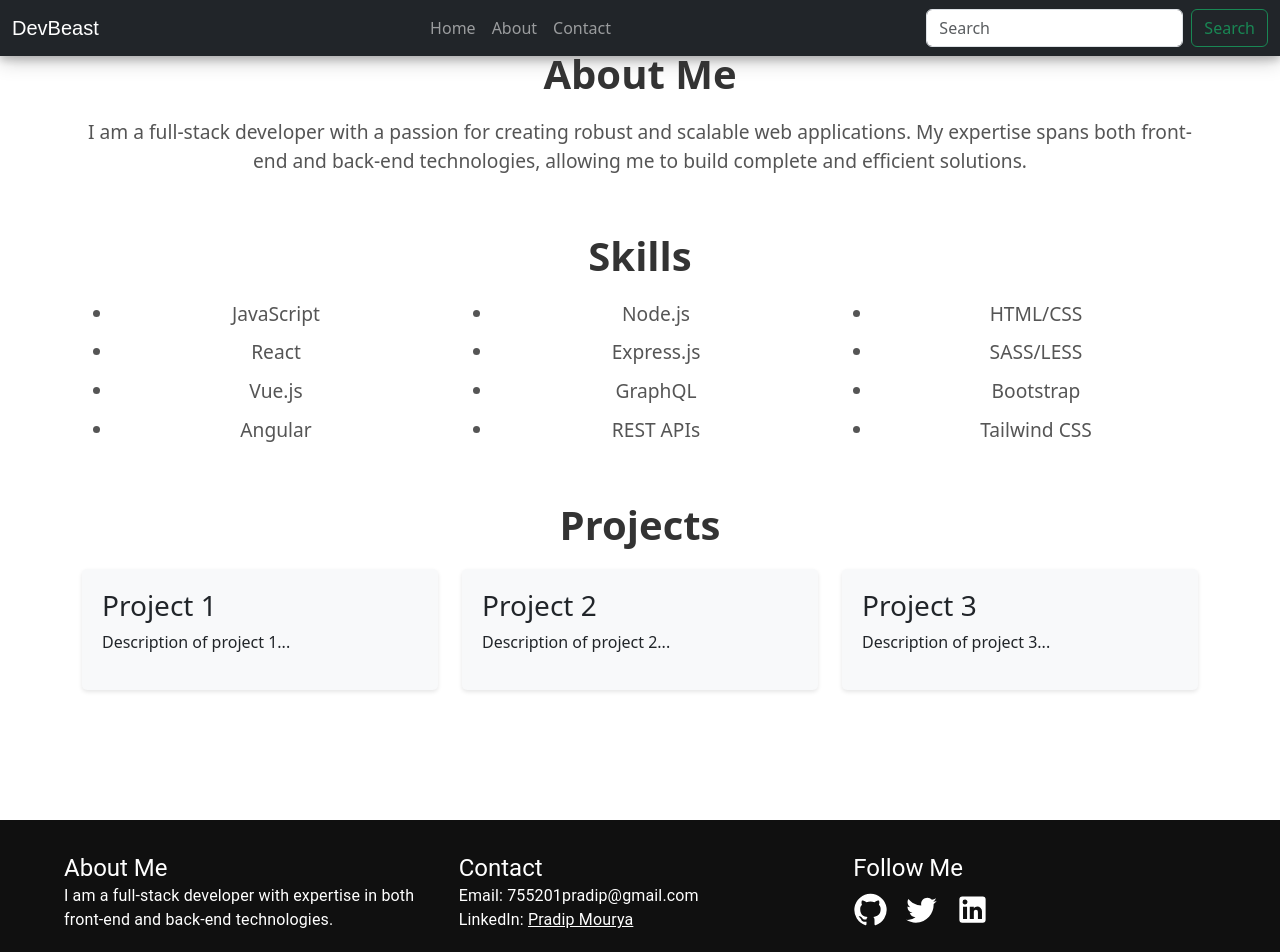
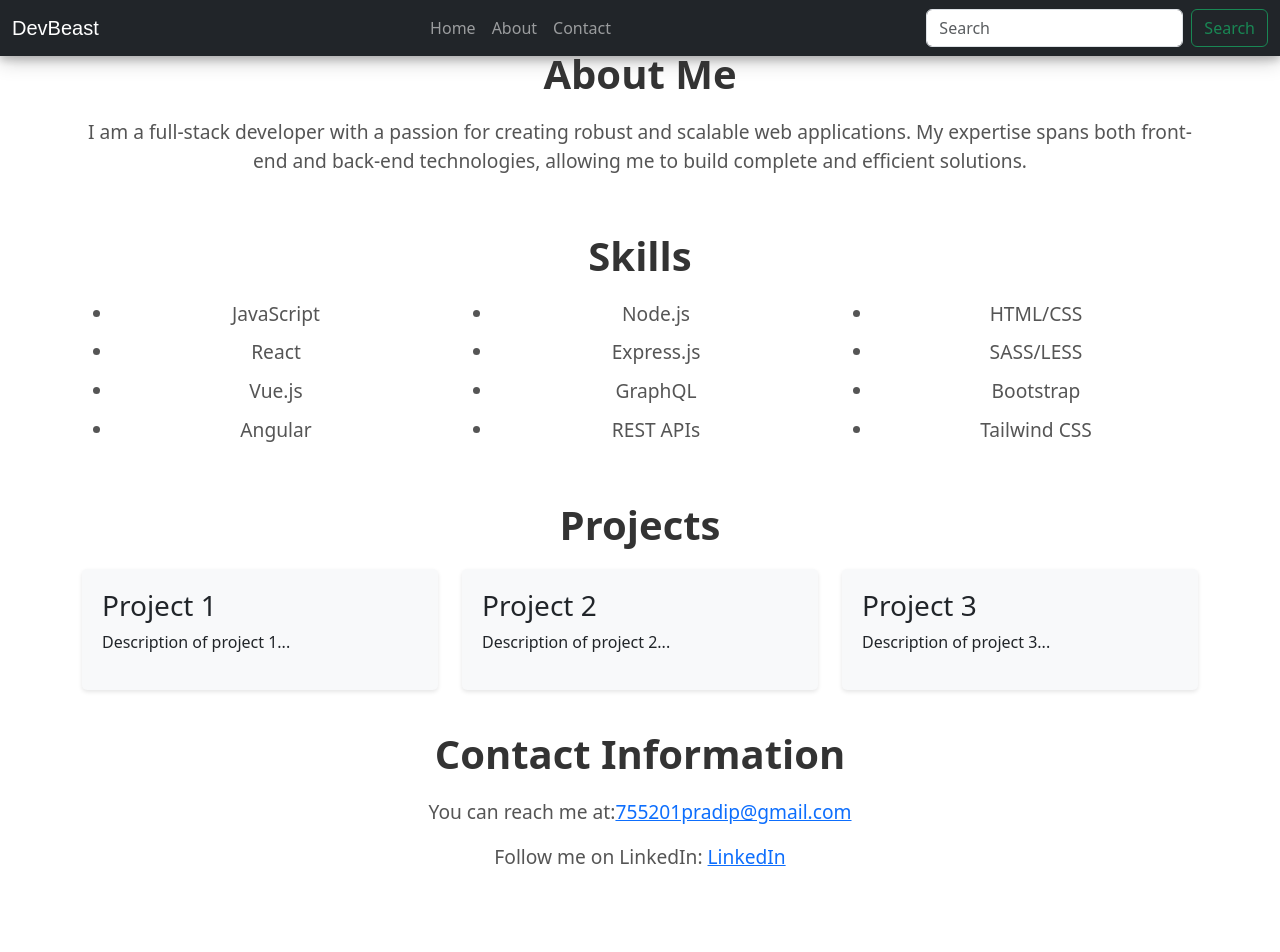
Before and after one commit to pradip1232/2.my-portfolio-using-reactjs, a React (Create React App) app: page /about in a window 1280 px wide. Shown: the top 952 px of the page. Built offline with nearby package versions, Linux system fonts and the light colour scheme.

Commit message:
redirection

```diff
--- a/src/Component/About.jsx
+++ b/src/Component/About.jsx
@@ -80,7 +80,7 @@ export default function About() {
         </div>
       </div>
 
-      {/* <div className="row section">
+      <div className="row section">
         <div className="col-12">
           <h2 className="section-title animate__animated animate__fadeInUp">
             Contact Information
@@ -100,7 +100,7 @@ export default function About() {
             </a>
           </p>
         </div>
-      </div> */}
+      </div>
     </div>
   );
 }
```
